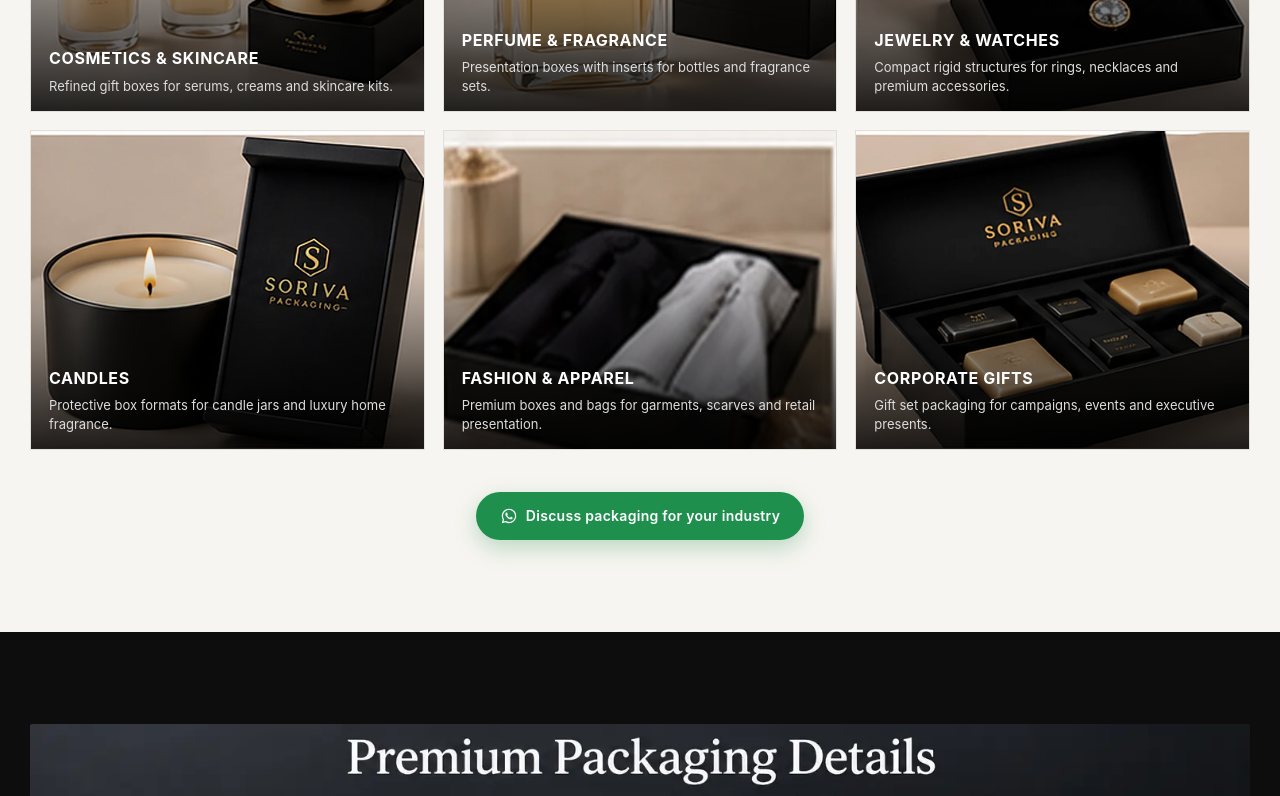
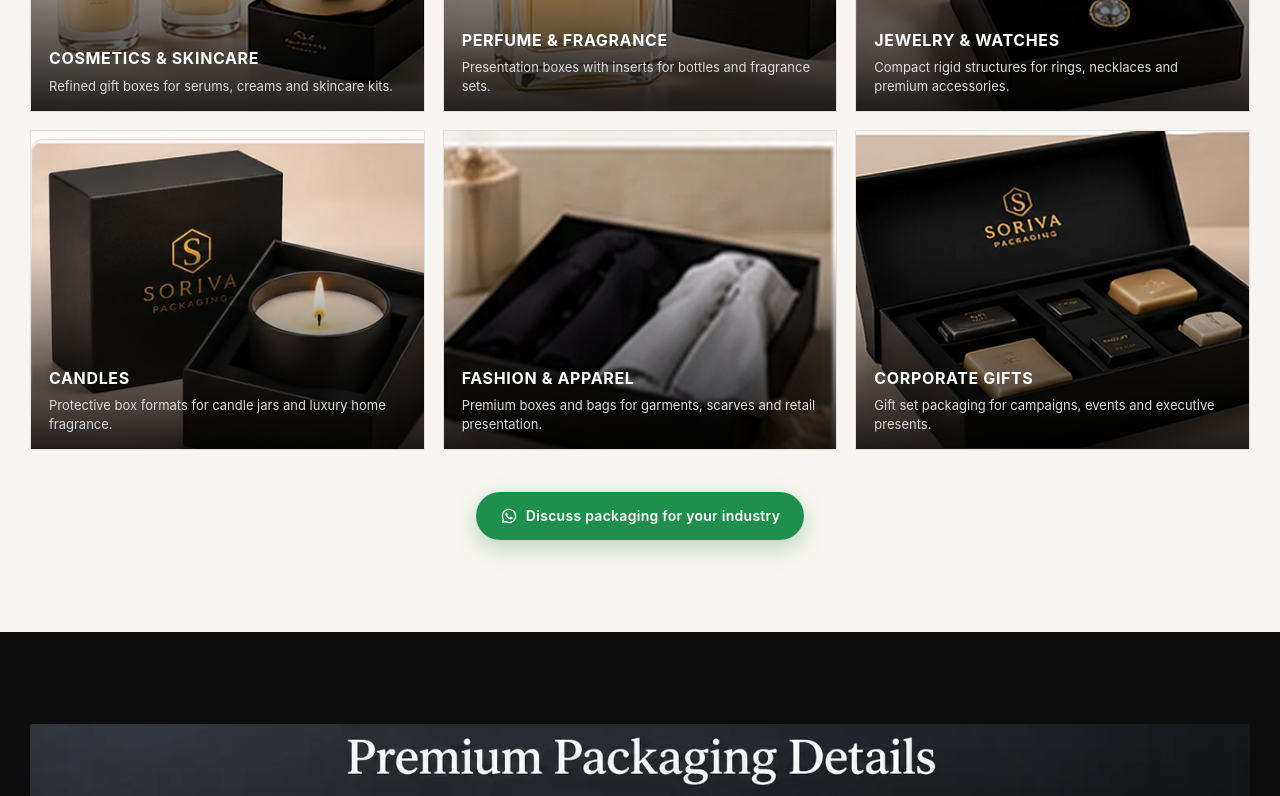
Before and after one commit to zikaiou/soriva-packaging, a Next.js app: page / in a window 1280 px wide. Shown: the part 3620-4416 px from the top of the page. Built offline with nearby package versions, Linux system fonts and the light colour scheme.

Commit message:
V20: correct candle box structure and give each application a distinct image

```diff
--- a/src/app/page.tsx
+++ b/src/app/page.tsx
@@ -72,7 +72,7 @@ const industries = [
     href: "/industries/jewelry-packaging/",
   },
   {
-    img: "/img/v18-candle.webp",
+    img: "/img/v20-jar-candles.webp",
     alt: "Candle gift packaging",
     title: "Candles",
     desc: "Protective box formats for candle jars and luxury home fragrance.",
@@ -136,7 +136,7 @@ const projects = [
   { img: "/img/project-skincare.webp", alt: "Skincare gift box", title: "Skincare Gift Box", desc: "Magnetic rigid structure · premium insert" },
   { img: "/img/project-perfume.webp", alt: "Perfume packaging", title: "Perfume Packaging", desc: "Rigid presentation box · foil detailing" },
   { img: "/img/project-jewelry.webp", alt: "Jewelry packaging", title: "Jewelry Presentation", desc: "Premium insert · compact rigid structure" },
-  { img: "/img/v18-candle.webp", alt: "Candle gift packaging", title: "Candle Gift Packaging", desc: "Custom insert · textured paper finish" },
+  { img: "/img/v20-jar-candles.webp", alt: "Candle gift packaging", title: "Candle Gift Packaging", desc: "Custom insert · textured paper finish" },
   { img: "/img/v18-corporate.webp", alt: "Corporate gift packaging", title: "Corporate Gift Set", desc: "Multi-product insert · branded presentation" },
   { img: "/img/project-pr-clean.webp", alt: "PR packaging box", title: "PR / Influencer Box", desc: "Custom structure · campaign packaging" },
 ];
```
